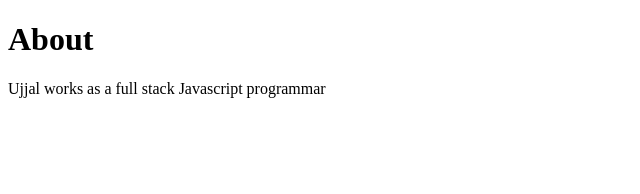
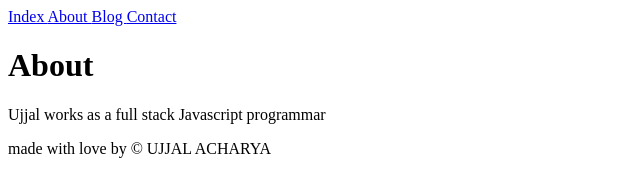
Before and after one commit to ujjalacharya/gatsby-blog, a Gatsby site in the folder gatsby-gettin-started/: page /about in a window 1280 px wide. Shown: the whole page, without its empty margins (0-640 px from the left). Built offline with nearby package versions, Linux system fonts and the light colour scheme; Gatsby itself is replaced by a stand-in of ours.

Commit message:
add layout

```diff
--- /dev/null
+++ b/gatsby-gettin-started/src/components/Layout.js
@@ -0,0 +1,16 @@
+import React from "react";
+import Header from "./Header";
+import Footer from "./Footer";
+
+
+const Layout = ({ children }) => {
+    return (
+        <div>
+            <Header />
+            {children}
+            <Footer />
+        </div>
+    )
+}
+
+export default Layout;
--- a/gatsby-gettin-started/src/pages/about.js
+++ b/gatsby-gettin-started/src/pages/about.js
@@ -1,11 +1,13 @@
-import React from "react"
+import React from "react";
+import Layout from "../components/Layout";
+
 
 const About = () => {
     return(
-        <div>
+        <Layout>
             <h1>About</h1>
             <p>Ujjal works as a full stack Javascript programmar</p>
-        </div>
+        </Layout>
     )
 }
 
```
Also changed, not shown: gatsby-gettin-started/src/pages/blog.js (+5 -4 lines), gatsby-gettin-started/src/pages/contact.js (+4 -3 lines), gatsby-gettin-started/src/pages/index.js (+9 -10 lines).
